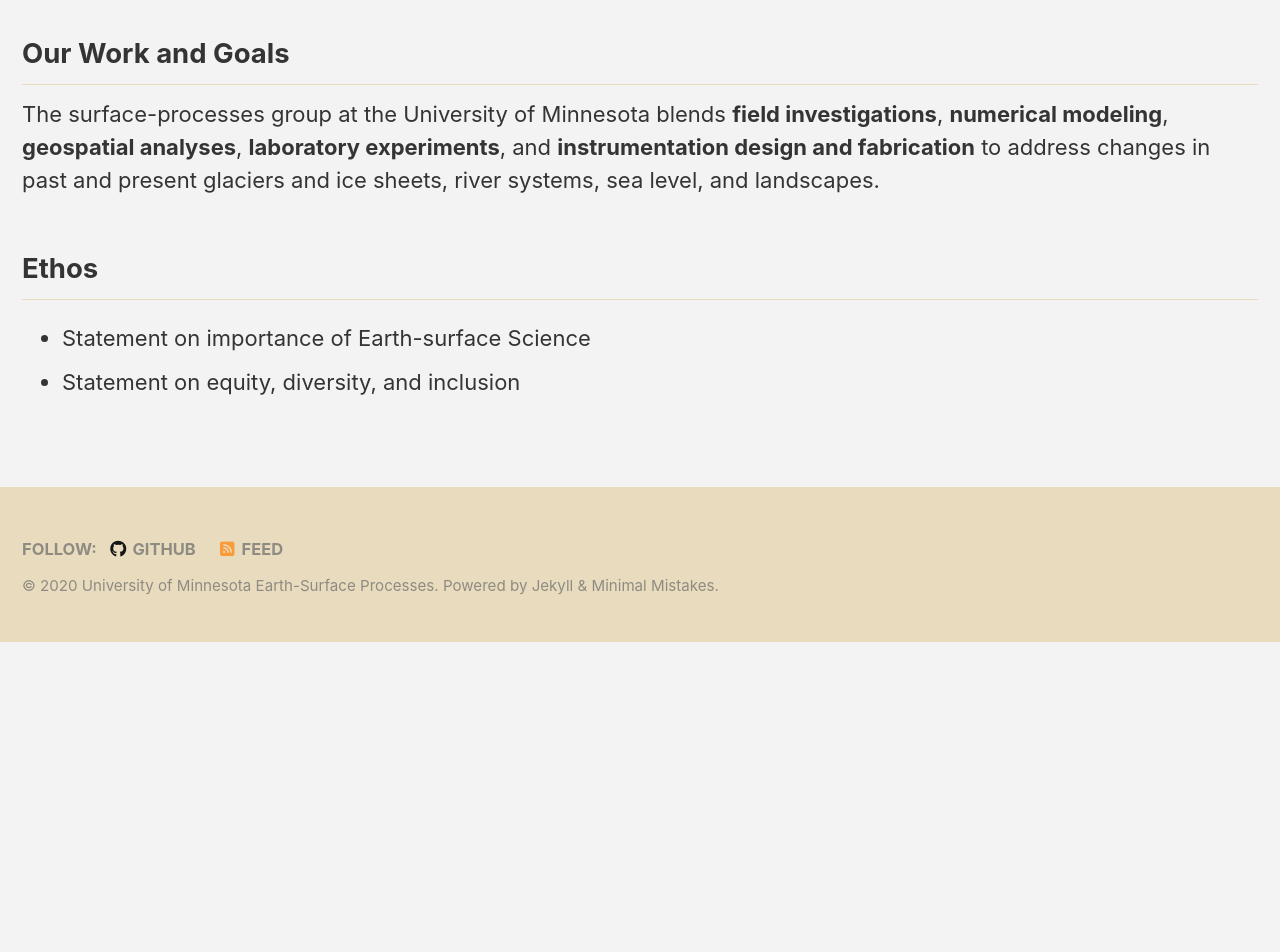
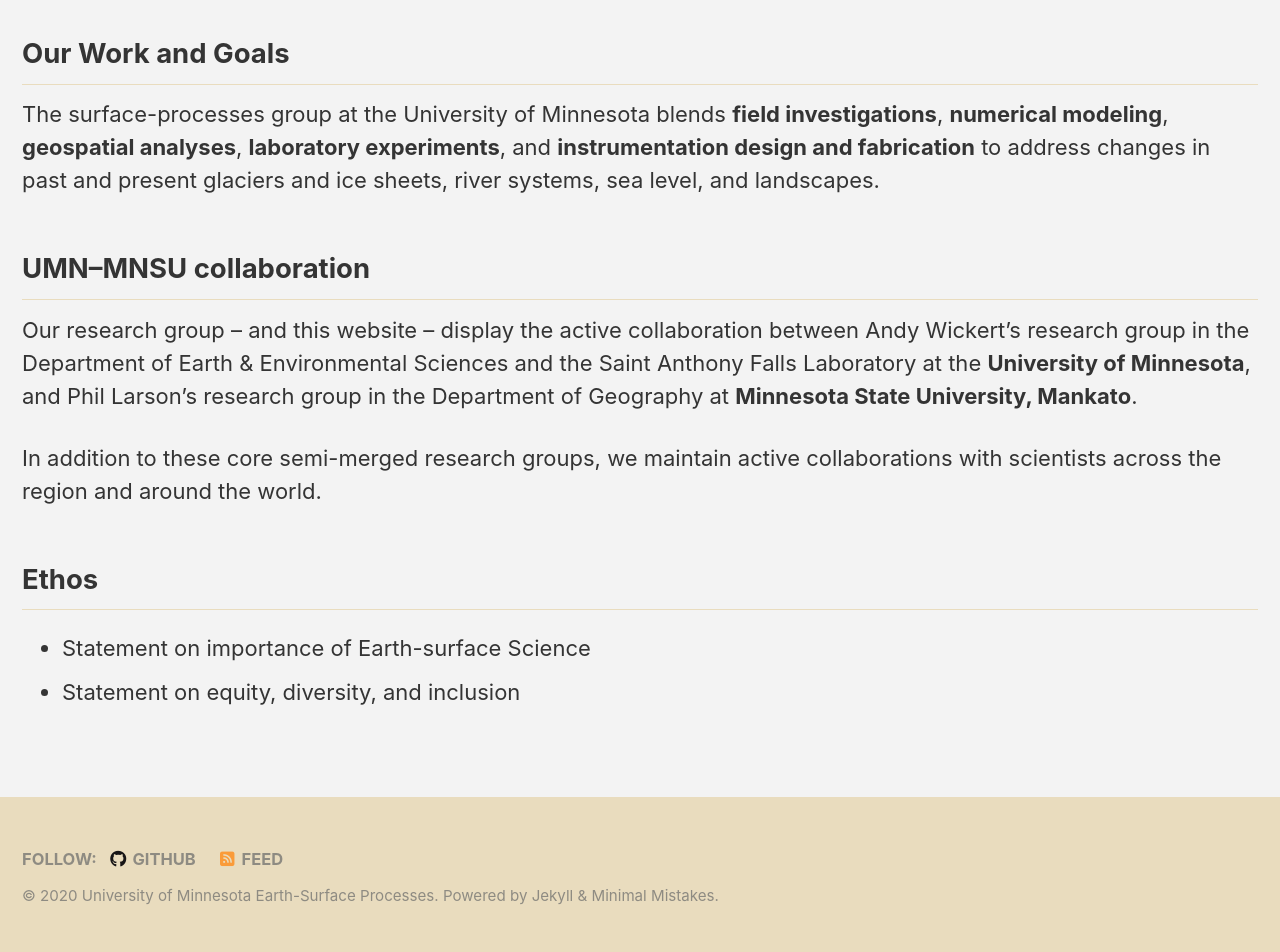
Before and after one commit to MNiMORPH/MNiMORPH.github.io, a Jekyll site: the page built from _pages/index.md, in a window 1280 px wide. Shown: the part 451-1403 px from the top of the page. Built offline with Jekyll 4.4.1, drawn with Linux system fonts in a browser that asks for light colours; cached includes are drawn as plain includes; nearby versions of some CDN libraries; before the commit the page ends 1093 px from its top, so only the background shows below that.

Commit message:
UMN-MNSU collaboration

```diff
--- a/_pages/index.md
+++ b/_pages/index.md
@@ -19,6 +19,12 @@ excerpt: Rivers, glaciers, sea level, and instrumentation design.<br />
 
 The surface-processes group at the University of Minnesota blends **field investigations**, **numerical modeling**, **geospatial analyses**, **laboratory experiments**, and **instrumentation design and fabrication** to address changes in past and present glaciers and ice sheets, river systems, sea level, and landscapes.
 
+## UMN–MNSU collaboration
+
+Our research group – and this website – display the active collaboration between Andy Wickert's research group in the Department of Earth & Environmental Sciences and the Saint Anthony Falls Laboratory at the **University of Minnesota**, and Phil Larson's research group in the Department of Geography at **Minnesota State University, Mankato**.
+
+In addition to these core semi-merged research groups, we maintain active collaborations with scientists across the region and around the world.
+
 ## Ethos
 
 * Statement on importance of Earth-surface Science
```
